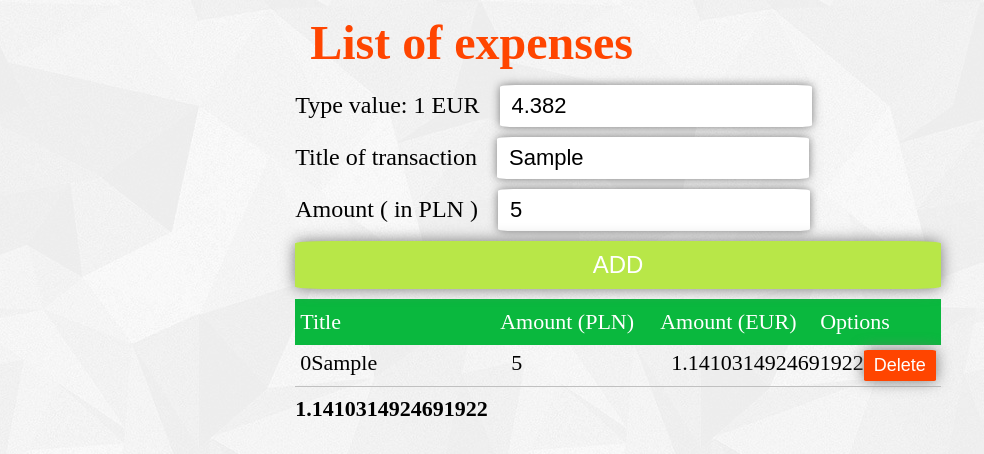
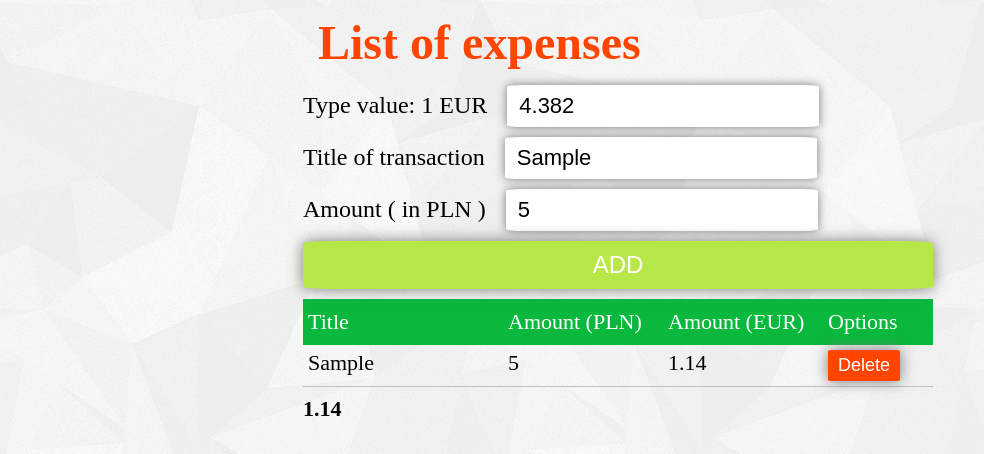
Before and after one commit to nephente1/List-of-expenses, a React app: page / in a window 1280 px wide. Both pictures are taken after typing "Sample", "5" into the empty fields and a click on the button "ADD". Shown: the top 454 px of the page, without its empty margins (22-1006 px from the left). Built offline with nearby package versions, Linux system fonts and the light colour scheme.

Commit message:
deleting try

```diff
--- a/src/App/List.tsx
+++ b/src/App/List.tsx
@@ -2,15 +2,51 @@ import * as React from 'react';
 import {observable} from "mobx";
 import {observer} from "mobx-react";
 
+interface RowDataPropsType {
+    rowTitle:string,
+    rowAmountPln:number,
+    rowAmountEur:number | string,
+    rowID:number,
+    list: Array<Row>,
+    sumaEuro: () => void
+}
 
-// interface StateType {
-//     eurVal: string,
-//     inputTitle: string,
-//     inputPln: string,
-//     inputEur: string,
-//     sum: Array<number>,
-//     sumEur: Array<number>,
-// }
+@observer
+class RowData extends React.Component <RowDataPropsType>{
+    render(){
+        <div>{this.props.rowID}</div>
+        console.log(this.props.rowID)
+        return (
+            <div className="rows">
+                <div className="title">{ this.props.rowTitle}</div>
+                <div className="amountPLN">{ this.props.rowAmountPln }</div>
+                <div className="amountEUR">{ this.props.rowAmountEur }</div>
+                <button className="deleteButton"  onClick={this.handleDelete}>Delete</button>
+            </div>
+        );
+    }
+
+    filtrTablicy = () => {
+        for(let i=0; i < this.props.list.length; i++){
+            if(this.props.list[i].id === this.props.rowID){
+                this.props.list.splice(this.props.rowID,1)
+                this.props.sumaEuro();
+                return(
+                    console.log('z filtra',this.props.list)
+                )
+            }
+        }
+    }
+
+    handleDelete = () => {
+        this.filtrTablicy();
+
+        console.log(this.props.rowID)
+        console.log('list z buttona',this.props.list[0].id, this.props.list[1].id )
+    }
+}
+
+
 
 interface Row {
     id: number,
@@ -37,12 +73,10 @@ export class List extends React.Component {
     constructor(props:Row) {
         super(props);
         this.list = [];
-        //this.licznik = 0;
     }
 
     setLicznik = () => {
         this.licznik++;
-
     }
 
 
@@ -63,8 +97,11 @@ export class List extends React.Component {
 
         this.arrayPln.push(this.inputPln);
         this.sumPln = this.arrayPln.reduce((a , b )=> a + b, 0);
+        this.sumaEuro();
 
-        this.sumAllEuro = this.sumPln / this.inputEur;
+    }
+    sumaEuro = () => {
+    this.sumAllEuro = parseFloat( (this.sumPln / this.inputEur).toFixed(2) );
     }
 
 //             eurVal: '4.382',
@@ -88,26 +125,26 @@ export class List extends React.Component {
         this.inputPln = parseFloat(plnValFromInput);
     }
     renderList() {
-        return this.list.map(this.renderRow);
+        const tablica = this.list.map(this.renderRow);
+        console.log(this.list);
+        return tablica;
+
     }
 
     renderRow = (row: Row) => {
-        console.log('row id',row.id)
-        return (
+        const rowID = row.id;
+        console.log('row id',rowID)
+        {rowID}
+        return(
+        <RowData sumaEuro={this.sumaEuro} list={this.list} rowTitle={row.title} rowAmountPln={row.amountPLN} rowAmountEur={this.renderEuro(row.amountPLN).toFixed(2)} rowID={rowID}/>)
 
-            <div className="rows">
-                {row.id}
-                <div className="title">{ row.title }</div>
-                <div className="amountPLN">{ row.amountPLN }</div>
-                <div className="amountEUR">{ this.renderEuro(row.amountPLN ) }</div>
-                <button className="deleteButton">Delete</button>
-            </div>
-        );
     };
 
     renderEuro(amountPLN: number): number {
         return amountPLN / this.inputEur;
     }
+
+
 
     //handleClick = () => {
                                         //TODO
@@ -219,7 +256,6 @@ export class List extends React.Component {
         <div className="inputs">
             <h1>List of expenses</h1>
             <div className="error-message"></div>
-
             <label>Type value: 1 EUR
             <input onChange={this.handleChangeValue} type="number" min="0" value={this.inputEur} />
             </label>
```
Also changed, not shown: 1 other file (tests, documents, lock files or other folders).
